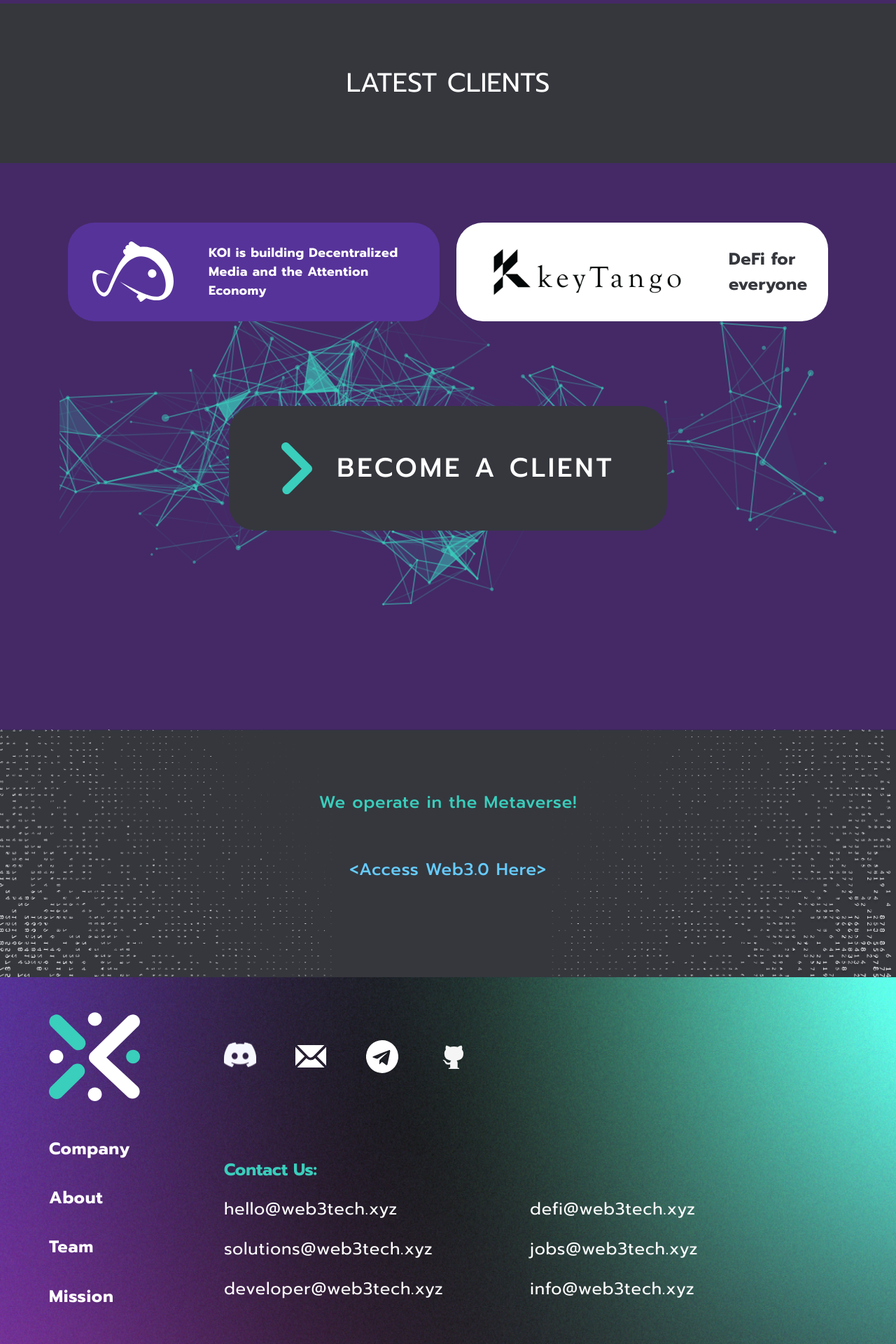
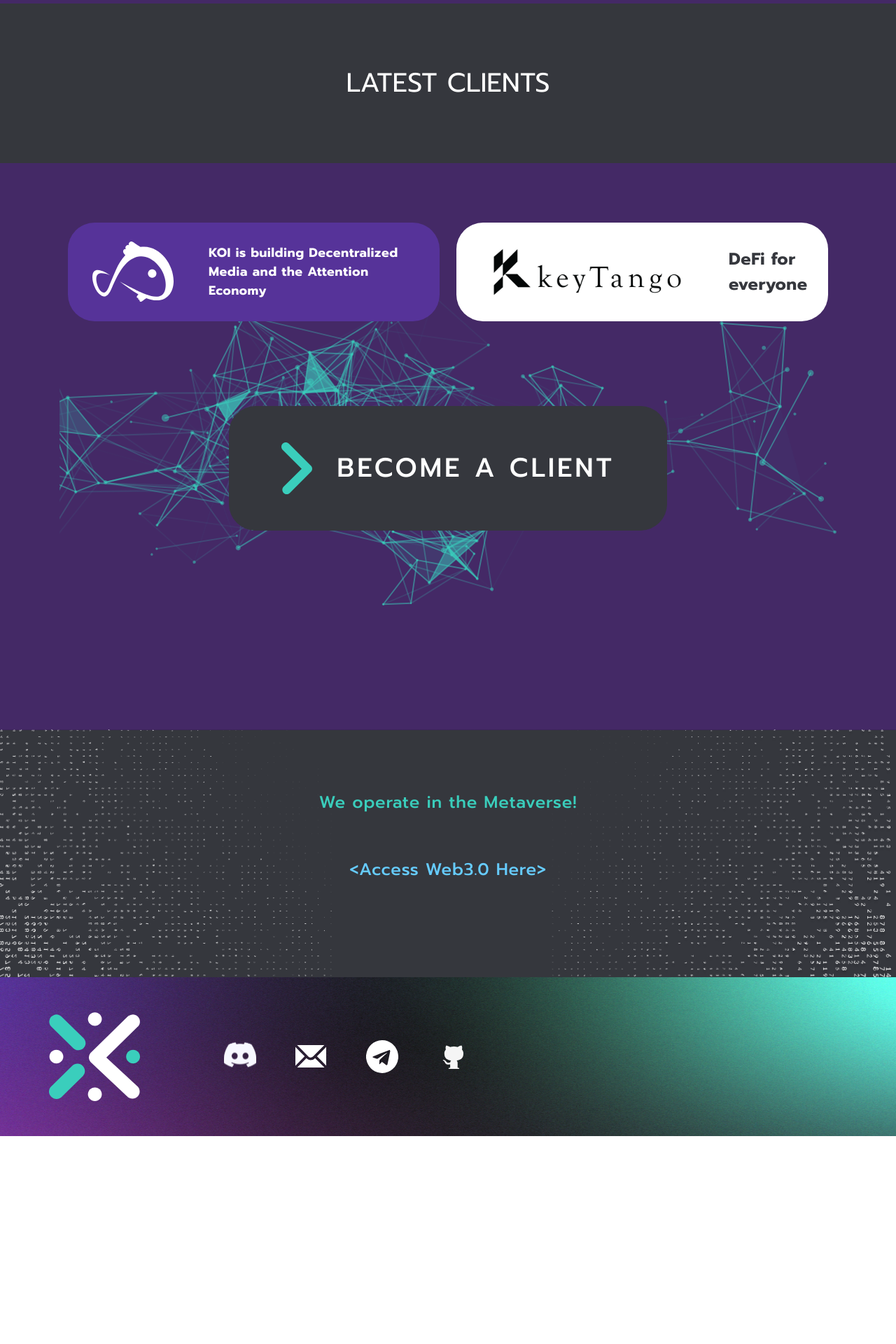
Before and after one commit to technology-xyz/new-site, a Jekyll site: the page built from index.html, in a window 1280 px wide. Shown: the part 1200-3120 px from the top of the page at 70% size. Built offline with Jekyll 4.4.1, drawn with Linux system fonts in a browser that asks for light colours.

Commit message:
remove email area in footer

```diff
--- a/_includes/common/footer.html
+++ b/_includes/common/footer.html
@@ -20,7 +20,7 @@
                     </a>
                 </div>
             </div>
-            <div class="logo-wrap2">
+            <!-- <div class="logo-wrap2">
                 <div class="w200">
                     <div class="company-area">
                         <div class="company-name"><a href="#home-header">Company</a></div>
@@ -44,18 +44,18 @@
                         </div>
                     </div>
                 </div>
-            </div>
+            </div> -->
 
         </div>
         <div class="mobile-area">
-            <div class="m-wrap1">
+            <!-- <div class="m-wrap1">
                 <div class="company-name"><a href="#">Company</a></div>
             </div>
             <div class="m-wrap2">
                 <div class="company-name"><a href="/about">About</a></div>
                 <div class="company-name"><a href="https://www.linkedin.com/company/xyztechnologies/">Team</a></div>
                 <div class="company-name"><a href="/about">Mission</a></div>
-            </div>
+            </div> -->
             <div class="social-btns">
                 <a href="https://discord.gg/ZVvsXHYCRk" target="_blank" class="social-icon">
                     <img src="/img/icons/social_discord.svg" alt="" width="26">
@@ -70,7 +70,7 @@
                     <img src="/img/icons/icon_github.svg" alt="" width="28">
                 </a>
             </div>
-            <div class="lbl-contact-us">Contact Us:</div>
+            <!-- <div class="lbl-contact-us">Contact Us:</div> -->
         </div>
     </div>
 </section>
```
Also changed, not shown: README.md.
